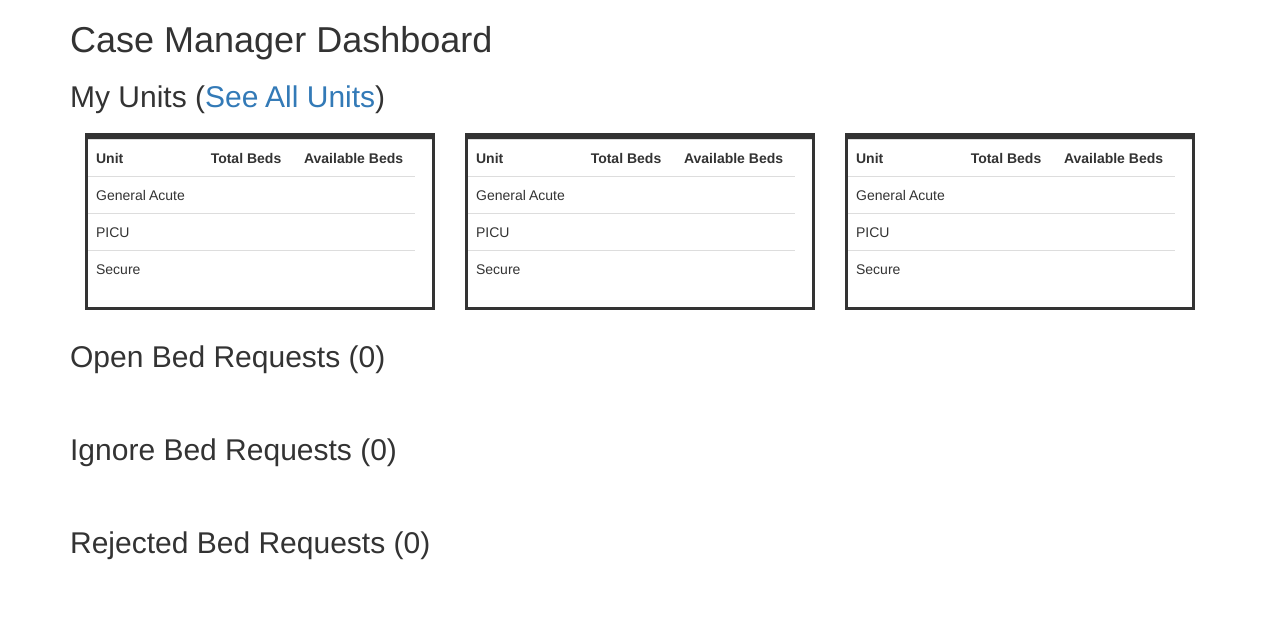
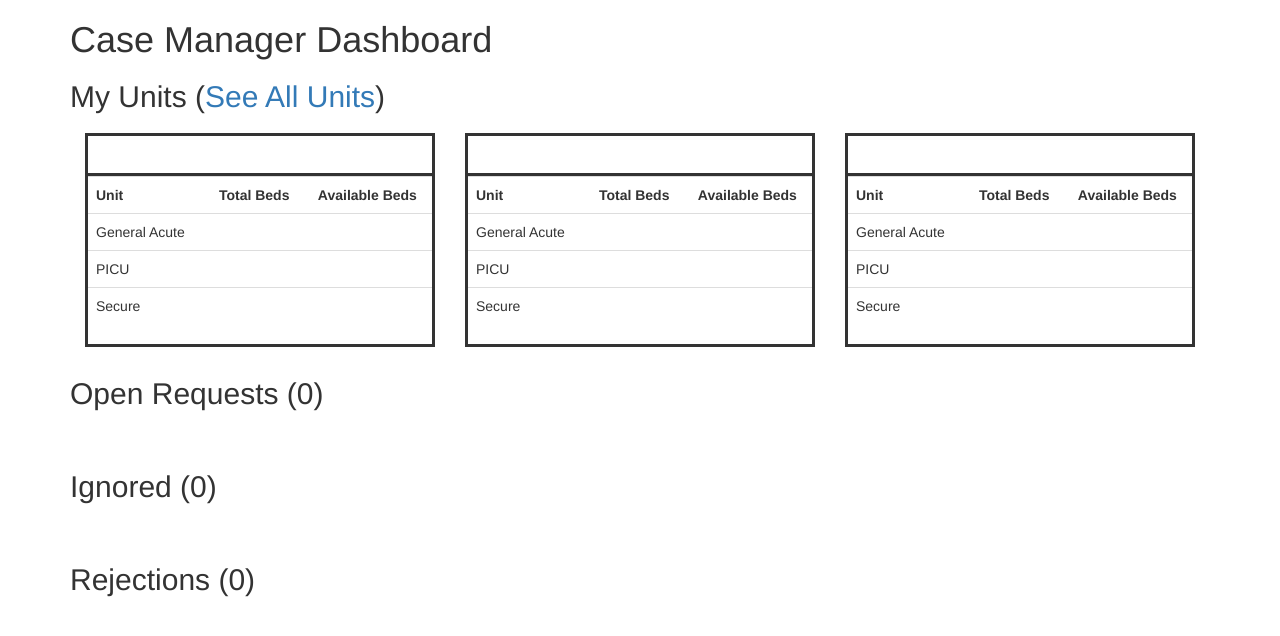
Before and after one commit to NHSHD-Bed-Finder/dashboard, a Flask app: page / in a window 1280 px wide. Shown: the top 636 px of the page. Run offline with Flask 2, Linux system fonts and the light colour scheme; data that the repository does not hold is empty; some libraries are stand-ins or nearby versions.

Commit message:
Sorted out alignment issue.

```diff
--- a/static/css/bedfinder.css
+++ b/static/css/bedfinder.css
@@ -23,6 +23,7 @@
 .widget-header {
     border-bottom: solid;
     width: 100%;
+    height: 40px;
     text-align: center;
     padding: 0px;
     margin: 0px;
--- a/templates/dashboard.html
+++ b/templates/dashboard.html
@@ -39,7 +39,6 @@
                                             <th class="text-left">Unit</th>
                                             <th class="text-center">Total Beds</th>
                                             <th class="text-center">Available Beds</th>
-                                            <th></th>
                                         </tr>
                                         <tr class="{{ trust['type1_class']}}">
                                             <td class="text-left">General Acute</td>
@@ -65,7 +64,7 @@
                 </div>
             </div>
             <div class="col-lg-12 section-spacer"></div>
-        <h2>Open Bed Requests ({{active_request_list["count"]}})</h2>
+        <h2>Open Requests ({{active_request_list["count"]}})</h2>
         {% for request in active_request_list["requests"]|sort %}
         <h3 class="region-header">NHS Number: {{ request }}</h3>
         <table class="table">
@@ -77,8 +76,6 @@
                 <!--<th>NHS No</th>-->
                 <th>Age</th>
                 <th>Gender</th>
-                <th>Status</th>
-                <th></th>
             </tr>
             </thead>
             <tbody>
@@ -99,9 +96,9 @@
         </table>
         {% endfor %}
     <div class="section-spacer"></div>
-    <h2>Ignore Bed Requests ({{cancelled_request_list["count"]}})</h2>
+    <h2>Ignored ({{cancelled_request_list["count"]}})</h2>
     {% for request in cancelled_request_list["requests"]|sort %}
-    <h3>NHS Number: {{ request }}</h3>
+    <h3 class="region-header">NHS Number: {{ request }}</h3>
         <table class="table table-hover">
             <thead>
             <tr>
@@ -110,8 +107,7 @@
                 <th>NHS No</th>
                 <th>Age</th>
                 <th>Gender</th>
-                <th>Status</th>
-                <th></th>
+                <!--<th>Status</th>-->
             </tr>
             </thead>
             <tbody>
@@ -122,26 +118,24 @@
                     <td>{{ request["nhsNumber"] }}</td>
                     <td>{{ request["age"] }}</td>
                     <td>{{ request["gender"] }}</td>
-                    <td>{{ request["status"] }}</td>
+                    <!--<td>{{ request["status"] }}</td>-->
                 </tr>
                 {% endfor %}
             </tbody>
     </table>
         {% endfor %}
     <div class="section-spacer"></div>
-    <h2>Rejected Bed Requests ({{rejected_request_list["count"]}})</h2>
+    <h2>Rejections ({{rejected_request_list["count"]}})</h2>
         {% for request in rejected_request_list["requests"]|sort %}
-        <h3>NHS Number: {{ request }}</h3>
+        <h3 class="region-header">NHS Number: {{ request }}</h3>
             <table class="table table-hover">
             <thead>
                 <tr>
                 <th>Date Referred</th>
-                <th>Number of Rejections</th>
-                <th>Rejection Date></th>
+                <th>Referred By</th>
                 <th>NHS No</th>
                 <th>Age</th>
                 <th>Gender</th>
-                <th></th>
             </tr>
             </thead>
             <tbody>
@@ -152,7 +146,6 @@
                 <td>{{ request["nhsNumber"] }}</td>
                 <td>{{ request["age"] }}</td>
                 <td>{{ request["gender"] }}</td>
-                <td>{{ request["status"] }}</td>
             </tr>
             {% endfor %}
             </tbody>
```
